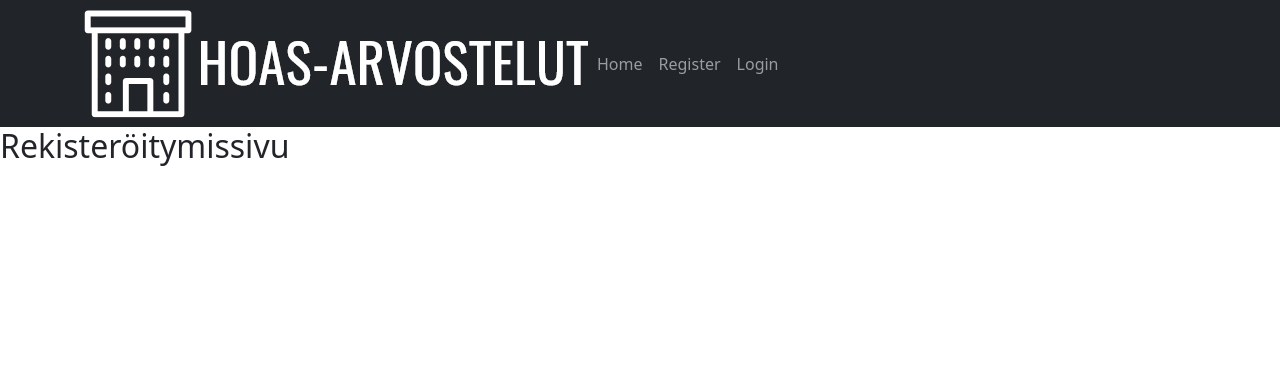
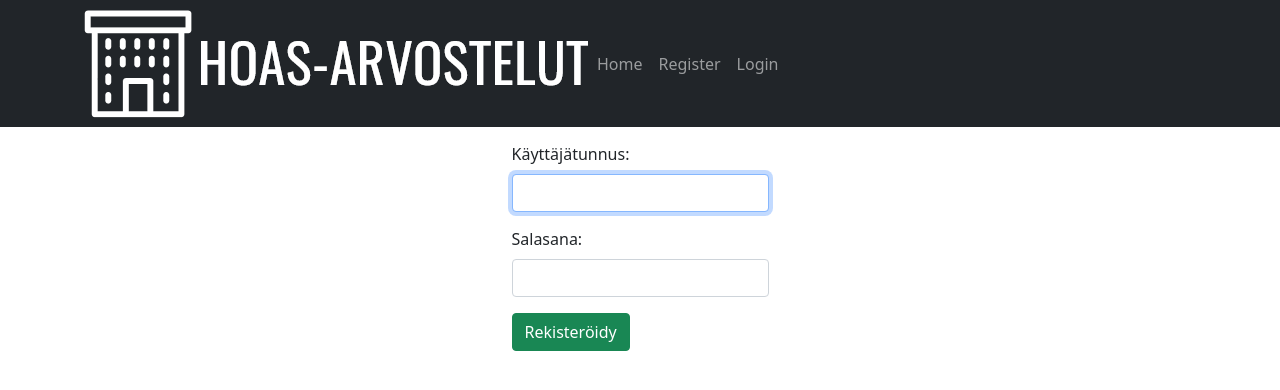
Before and after one commit to jasmija/hoas-arvostelusivusto-react, a React (Create React App) app: page /register in a window 1280 px wide. Shown: the top 390 px of the page. Built offline with nearby package versions, Linux system fonts and the light colour scheme.

Commit message:
add register and login functionality

```diff
--- /dev/null
+++ b/config/secrets.js
@@ -0,0 +1,5 @@
+require("dotenv").config();
+
+module.exports = {
+  jwtSecret: process.env.JWT_SECRET
+}
--- a/package.json
+++ b/package.json
@@ -6,10 +6,12 @@
     "@testing-library/jest-dom": "^5.16.2",
     "@testing-library/react": "^12.1.2",
     "@testing-library/user-event": "^13.5.0",
+    "bcrypt": "^5.0.1",
     "body-parser": "^1.19.1",
     "bootstrap": "^5.1.3",
     "dotenv": "^16.0.0",
     "express": "^4.17.2",
+    "jsonwebtoken": "^8.5.1",
     "mysql": "^2.18.1",
     "react": "^17.0.2",
     "react-bootstrap": "^2.1.2",
--- a/src/components/login.js
+++ b/src/components/login.js
@@ -1,10 +1,102 @@
-import React from 'react';
+import React, {useRef, useState} from 'react';
+import {Form, Button, Col} from 'react-bootstrap';
+import axios from 'axios';
 
 const Login = () => {
+  const marginTop = {
+    marginTop: 15,
+  };
+
+  let [usernameValue, setUsernameValue] = useState('');
+  let [pwdValue, setPwdValue] = useState('');
+  const [validated, setValidated] = useState(false);
+  const formReset = useRef(null);
+  const usernameFocus = React.useRef();
+  const [failure, setFailure] = useState(false);
+  const [failure2, setFailure2] = useState(false);
+  const [success, setSuccess] = useState(false);
+  let [, setResponseValue] = useState(0);
+
+  let loginObject = {
+    username: usernameValue,
+    password: pwdValue,
+  };
+
+  const addInfo = async (event) => {
+    const form = event.currentTarget;
+    if (form.checkValidity() === false) {
+      event.preventDefault();
+      event.stopPropagation();
+      setValidated(true);
+      return;
+    } else {
+      event.preventDefault();
+    }
+    formReset.current.reset();
+    setValidated(false);
+    usernameFocus.current.focus();
+
+    await axios
+        .post('http://localhost:8080/login', loginObject)
+        .then(response => {
+          setResponseValue(response.status);
+          if (response.status === 202) {
+            setFailure2(false);
+            setFailure(true);
+          }
+          if (response.status === 203) {
+            setFailure(false);
+            setFailure2(true);
+          } else if (response.status === 201) {
+            localStorage.setItem('user', JSON.stringify(response.data));
+            setSuccess(true);
+            window.location.href = "/";
+          }
+        });
+
+  };
 
   return (
-      <div>
-        <h2>Kirjautumissivu</h2>
+      <div style={{display: 'flex', justifyContent: 'center'}}>
+      <Form noValidate ref={formReset} validated={validated} onSubmit={addInfo}>
+        <Col className="mb-3">
+          <Form.Group as={Col}>
+            <Form.Label style={marginTop}>Käyttäjätunnus:</Form.Label>
+            <Form.Control ref={usernameFocus}
+                          autoFocus
+                          required
+                          type="text"
+                          onChange={event => setUsernameValue(event.target.value)}
+            />
+            <Form.Control.Feedback type="invalid">
+              Käyttäjätunnus vaaditaan.
+            </Form.Control.Feedback>
+            <Form.Control.Feedback/>
+          </Form.Group>
+
+          <Form.Group as={Col}>
+            <Form.Label style={marginTop}>Salasana:</Form.Label>
+            <Form.Control
+                type="password"
+                required
+                onChange={event => setPwdValue(event.target.value)}
+            />
+            <Form.Control.Feedback type="invalid">
+              Salasana vaaditaan.
+            </Form.Control.Feedback>
+            <Form.Control.Feedback/>
+            {failure && <div className="alert alert-danger" role="alert"
+                             style={marginTop}>Käyttäjää ei löydy.</div>}
+            {failure2 && <div className="alert alert-danger" role="alert"
+                              style={marginTop}>Käyttäjätunnus tai salasana
+              väärin.</div>}
+            {success && <div className="alert alert-success" role="alert"
+                             style={marginTop}>Kirjautuminen onnistui.</div>}
+          </Form.Group>
+        </Col>
+
+        <Button type="submit" variant="success">Kirjaudu</Button>
+      </Form>
       </div>
   );
 };
--- a/src/components/register.js
+++ b/src/components/register.js
@@ -1,12 +1,94 @@
-import React from "react";
+import React, {useRef, useState} from 'react';
+import {Form, Button, Col} from 'react-bootstrap';
+import axios from 'axios';
 
-const register = () => {
+const Register = () => {
+  const marginTop = {
+    marginTop: 15
+  }
+
+  let [usernameValue, setUsernameValue] = useState('');
+  let [pwdValue, setPwdValue] = useState('');
+  const [validated, setValidated] = useState(false);
+  const formReset = useRef(null);
+  const usernameFocus = React.useRef();
+  const [success, setSuccess] = useState(false);
+  const [failure, setFailure] = useState(false);
+  let [, setResponseValue] = useState(0);
+
+  let loginObject = {
+    username: usernameValue,
+    password: pwdValue,
+  }
+
+  const addInfo = async (event) => {
+    const form = event.currentTarget;
+    if (form.checkValidity() === false) {
+      event.preventDefault();
+      event.stopPropagation();
+      setValidated(true);
+      return;
+    } else {
+      event.preventDefault();
+    }
+
+    formReset.current.reset();
+    setValidated(false);
+    usernameFocus.current.focus();
+
+    await axios
+        .post('http://localhost:8080/api/adduser', loginObject)
+        .then(response => {
+          setResponseValue(response.status);
+          if (response.status === 202) {
+            setSuccess(false);
+            setFailure(true);
+          } else if (response.status === 201) {
+            setFailure(false);
+            setSuccess(true);
+          }
+        })
+  };
 
   return (
-      <div>
-        <h2>Rekisteröitymissivu</h2>
+      <div style={{display: 'flex', justifyContent: 'center'}}>
+      <Form noValidate ref={formReset} validated={validated} onSubmit={addInfo}>
+        <Col className="mb-3">
+          <Form.Group as={Col}>
+            <Form.Label style={marginTop}>Käyttäjätunnus:</Form.Label>
+            <Form.Control ref={usernameFocus}
+                          autoFocus
+                          required
+                          type="text"
+                          onChange={event => setUsernameValue(event.target.value)}
+            />
+            <Form.Control.Feedback type="invalid">
+              Käyttäjänimi vaaditaan.
+            </Form.Control.Feedback>
+            <Form.Control.Feedback/>
+          </Form.Group>
+
+          <Form.Group as={Col}>
+            <Form.Label style={marginTop}>Salasana:</Form.Label>
+            <Form.Control
+                type="password"
+                required
+                onChange={event => setPwdValue(event.target.value)}
+            />
+            <Form.Control.Feedback type="invalid">
+              Salasana vaaditaan.
+            </Form.Control.Feedback>
+            <Form.Control.Feedback/>
+            {success && <div className="alert alert-success" role="alert" style={marginTop}>Rekisteröityminen onnistui.</div>}
+            {failure && <div className="alert alert-danger" role="alert" style={marginTop}>Käyttäjä on jo olemassa.</div>}
+          </Form.Group>
+
+        </Col>
+
+        <Button type="submit" variant="success">Rekisteröidy</Button>
+      </Form>
       </div>
   );
-}
+};
 
-export default register;
+export default Register;
```
Also changed, not shown: server.js (+95 -0 lines), 1 other file (tests, documents, lock files or other folders).
